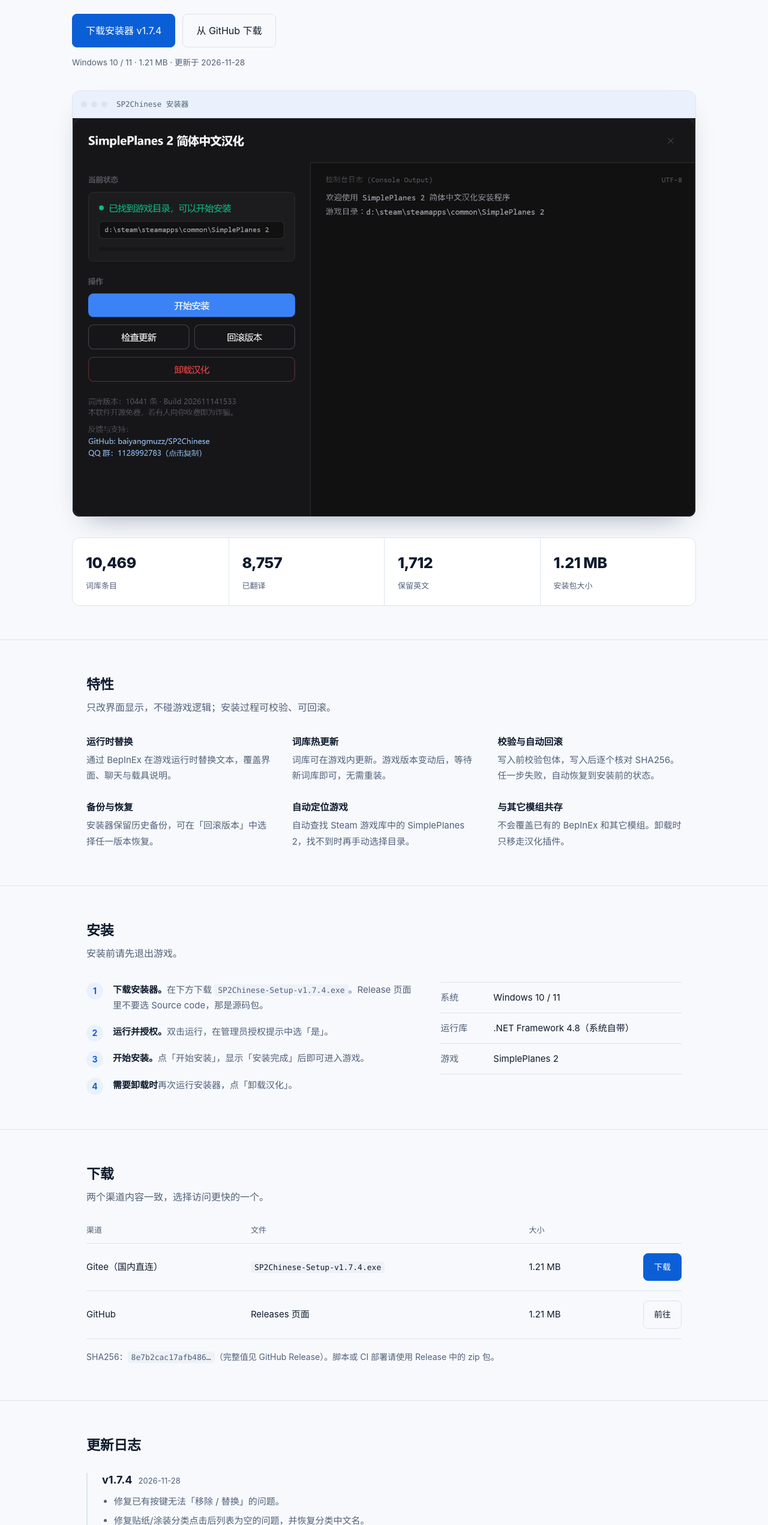
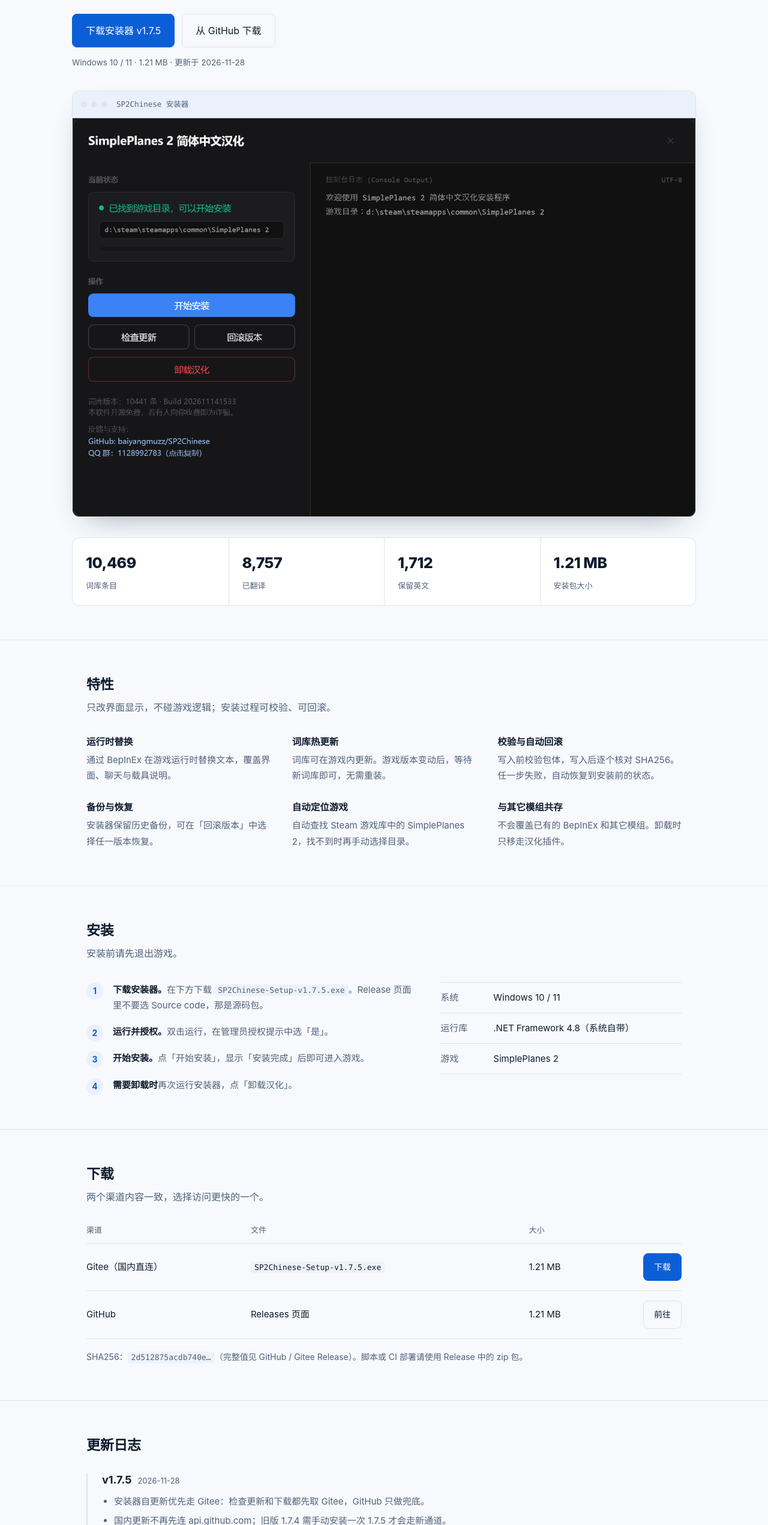
Before and after one commit to baiyangmuzz/SP2Chinese, a plain HTML site: page site/index.html in a window 1280 px wide. Shown: the part 258-2800 px from the top of the page at 60% size. Drawn offline with Linux system fonts and the light colour scheme.

Commit message:
官网：下载与更新日志更新到 1.7.5

```diff
--- a/site/index.html
+++ b/site/index.html
@@ -162,7 +162,7 @@ footer .cp{grid-column:1/-1;border-top:1px solid var(--line);padding-top:20px;fo
   <h1>SimplePlanes 2 简体中文汉化</h1>
   <p class="lead">为 SimplePlanes 2 提供完整的简体中文界面。游戏运行时替换界面、聊天和载具说明文本，词库共 10,469 条。免费、开源，一个安装器即可完成。</p>
   <div class="cta">
-    <a class="btn" href="https://gitee.com/baiyangmuzz/sp2-chinese/releases/download/v1.7.4/SP2Chinese-Setup-v1.7.4.exe" download="SP2Chinese-Setup-v1.7.4.exe">下载安装器 v1.7.4</a>
+    <a class="btn" href="https://gitee.com/baiyangmuzz/sp2-chinese/releases/download/v1.7.5/SP2Chinese-Setup-v1.7.5.exe" download="SP2Chinese-Setup-v1.7.5.exe">下载安装器 v1.7.5</a>
     <a class="btn o" href="https://github.com/baiyangmuzz/SP2Chinese/releases/latest" target="_blank" rel="noopener">从 GitHub 下载</a>
   </div>
   <p class="meta">Windows 10 / 11 · 1.21 MB · 更新于 2026-11-28</p>
@@ -201,7 +201,7 @@ footer .cp{grid-column:1/-1;border-top:1px solid var(--line);padding-top:20px;fo
     <p class="sub">安装前请先退出游戏。</p>
     <div class="cols">
       <ol class="steps">
-        <li><b>下载安装器。</b>在下方下载 <code>SP2Chinese-Setup-v1.7.4.exe</code>。Release 页面里不要选 Source code，那是源码包。</li>
+        <li><b>下载安装器。</b>在下方下载 <code>SP2Chinese-Setup-v1.7.5.exe</code>。Release 页面里不要选 Source code，那是源码包。</li>
         <li><b>运行并授权。</b>双击运行，在管理员授权提示中选「是」。</li>
         <li><b>开始安装。</b>点「开始安装」，显示「安装完成」后即可进入游戏。</li>
         <li><b>需要卸载时</b>再次运行安装器，点「卸载汉化」。</li>
@@ -223,12 +223,12 @@ footer .cp{grid-column:1/-1;border-top:1px solid var(--line);padding-top:20px;fo
       <table>
         <thead><tr><th>渠道</th><th>文件</th><th>大小</th><th></th></tr></thead>
         <tbody>
-          <tr><td>Gitee（国内直连）</td><td><code>SP2Chinese-Setup-v1.7.4.exe</code></td><td>1.21 MB</td><td><a class="btn s" href="https://gitee.com/baiyangmuzz/sp2-chinese/releases/download/v1.7.4/SP2Chinese-Setup-v1.7.4.exe" download="SP2Chinese-Setup-v1.7.4.exe">下载</a></td></tr>
+          <tr><td>Gitee（国内直连）</td><td><code>SP2Chinese-Setup-v1.7.5.exe</code></td><td>1.21 MB</td><td><a class="btn s" href="https://gitee.com/baiyangmuzz/sp2-chinese/releases/download/v1.7.5/SP2Chinese-Setup-v1.7.5.exe" download="SP2Chinese-Setup-v1.7.5.exe">下载</a></td></tr>
           <tr><td>GitHub</td><td>Releases 页面</td><td>1.21 MB</td><td><a class="btn o s" href="https://github.com/baiyangmuzz/SP2Chinese/releases/latest" target="_blank" rel="noopener">前往</a></td></tr>
         </tbody>
       </table>
     </div>
-    <p class="fine">SHA256：<code>8e7b2cac17afb486…</code>（完整值见 GitHub Release）。脚本或 CI 部署请使用 Release 中的 zip 包。</p>
+    <p class="fine">SHA256：<code>2d512875acdb740e…</code>（完整值见 GitHub / Gitee Release）。脚本或 CI 部署请使用 Release 中的 zip 包。</p>
   </div>
 </section>
 
@@ -236,6 +236,12 @@ footer .cp{grid-column:1/-1;border-top:1px solid var(--line);padding-top:20px;fo
   <div class="w">
     <h2>更新日志</h2>
     <div class="rel">
+      <h3>v1.7.5<small>2026-11-28</small></h3>
+      <ul>
+        <li>安装器自更新优先走 Gitee：检查更新和下载都先取 Gitee，GitHub 只做兜底。</li>
+        <li>国内更新不再先连 api.github.com；旧版 1.7.4 需手动安装一次 1.7.5 才会走新通道。</li>
+        <li>词库与 1.7.4 相同：10,469 条（8,757 译文，1,712 保留英文），本次没有翻译改动。</li>
+      </ul>
       <h3>v1.7.4<small>2026-11-28</small></h3>
       <ul>
         <li>修复已有按键无法「移除 / 替换」的问题。</li>
@@ -276,7 +282,7 @@ footer .cp{grid-column:1/-1;border-top:1px solid var(--line);padding-top:20px;fo
       <details><summary>会影响联机吗？</summary>
         <p>汉化只替换界面文本，不改动游戏逻辑。联机时请遵守服务器规则；与其它模组同时使用时，出问题的概率会更高。</p></details>
       <details><summary>自动更新失败了怎么办？</summary>
-        <p>自动更新需要访问 GitHub，网络不通时会失败。这时回到本页下载新版覆盖安装即可，词库和备份都会保留。</p></details>
+        <p>更新检查与下载优先走 Gitee，失败时才回落 GitHub。两个源都不通时会提示网络不可用，这时回到本页下载新版覆盖安装即可，词库和备份都会保留。</p></details>
       <details><summary>需要付费吗？</summary>
         <p>不需要。本项目开源免费，官方渠道只有 GitHub 和 Gitee。如果有人向你收费，那不是我们，请直接举报。</p></details>
     </div>
```
